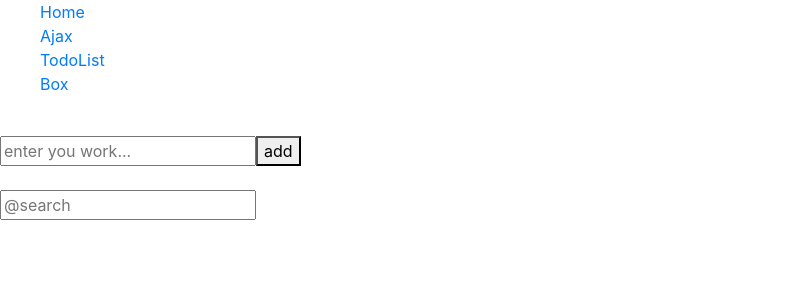
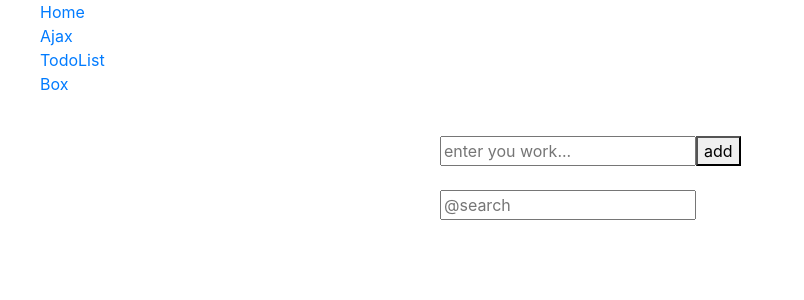
Before and after one commit to munna087/Todo_List, a React (Create React App) app: page /TodoIndex in a window 1280 px wide. Shown: the top 300 px of the page, without its empty margins (0-804 px from the left). Built offline with nearby package versions, Linux system fonts and the light colour scheme.

Commit message:
removed the cancel button

```diff
--- a/src/Component/CardDesign.js
+++ b/src/Component/CardDesign.js
@@ -6,7 +6,7 @@ function CardDesign({ userId, id, title, body}) {
     const [showBody,setShowBody] = useState(false)
 
     const showDetails = (body) => {
-        setShowBody(true)
+        setShowBody(!showBody)
         console.log(`${body}`)
 
     }
@@ -21,9 +21,9 @@ function CardDesign({ userId, id, title, body}) {
                     <Card.Text><i>Title:</i> {title} </Card.Text>
 
                     <div>{ showBody &&  <Card.Text>{body}<br></br></Card.Text> } </div>
+                    <br></br>
 
-                    <Button style={{marginRight: '20px' }} variant="primary" onClick={() => showDetails(body)}>Show details</Button>
-                    <Button variant="primary" onClick={() => setShowBody(false)}>Cancel</Button>
+                    <Button style={{marginRight: '20px' }} variant="primary" onClick={() => showDetails(body)}>{ !showBody ? 'Show details' : 'Show less'}</Button>
                 </Card.Body>
             </Card>
         </div>
--- a/src/Component/TodoIndex.js
+++ b/src/Component/TodoIndex.js
@@ -65,7 +65,7 @@ const TodoIndex = () => {
 
     return (
         <div >
-            <div>
+            <div style={{margin: 'auto', width: ' 100% ', maxWidth: '400px'}}>
                 <header>
                     <br></br>
                     <form onSubmit={addTodoItem}>
```
